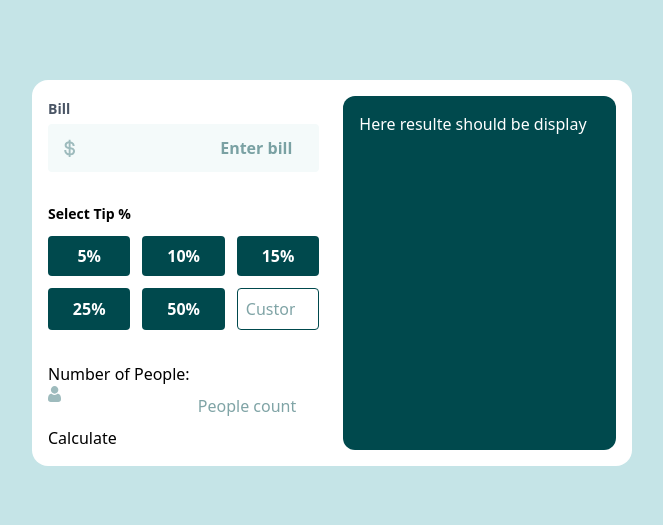
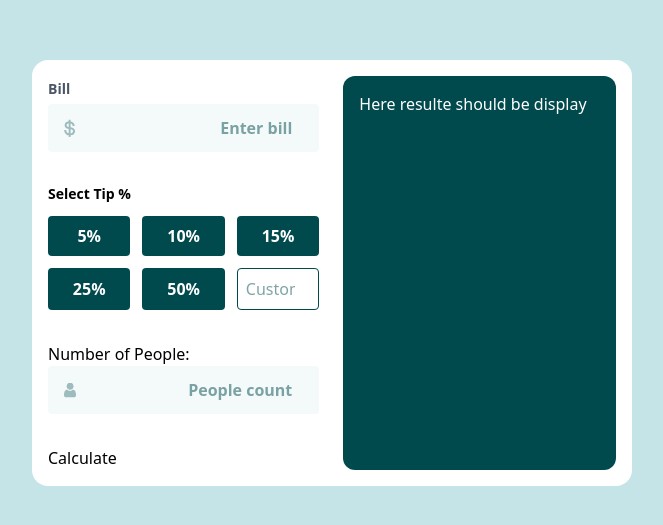
Before and after one commit to Skyz03/Tip-Calculator-Animation, a React (Vite) app: page / in a window 1280 px wide. Shown: the part 127-652 px from the top of the page, without its empty margins (308-971 px from the left). Built offline with nearby package versions, Linux system fonts and the light colour scheme.

Commit message:
apply styling in number of people section

```diff
--- a/src/components/TipCalculator.jsx
+++ b/src/components/TipCalculator.jsx
@@ -26,7 +26,8 @@ export default function TipCalculator() {
     <div className="flex flex-col md:flex-row gap-6 w-full max-w-[400px] sm:max-w-[500px] md:max-w-[600px]  bg-white text-black rounded-2xl p-4 ">
 
       <form onSubmit={handleSubmit(onSubmit)} className="w-full md:w-1/2">
-        <div className="min-w-full  mb-8">
+        {/* Bill seciton*/}
+        <section className="min-w-full  mb-8">
           <label className="text-sm text-gray-600 font-semibold">Bill</label>
           <div className="relative mt-1">
             <img src={dollarIcon} alt="doller_Icon"
@@ -41,10 +42,10 @@ export default function TipCalculator() {
           </div>
 
           {errors.bill && <span className="text-red-500 text-xs">Enter valid bill</span>}
-        </div>
+        </section>
 
-        {/* Tip Select Buttons */}
-        <div className="mb-8">
+        {/* Tip Select Buttons section */}
+        <section className="mb-8">
           <label className="block text-sm font-semibold">Select Tip %</label>
           <div className="grid grid-cols-3 gap-3 my-3">
             {tipOptions.map((tip) => (
@@ -72,22 +73,33 @@ export default function TipCalculator() {
             />
 
           </div>
-        </div>
+        </section>
 
-
+        {/* Number of People section */}
+        <section className="mb-8">
           <label>Number of People:</label>
+          <div className="relative">
             <img src={iconPerson} alt="personIcon"
-          className="absolute" />
+              className="absolute left-4 top-1/2 -translate-y-1/2 w-3" />
             <input
               type="number"
-          className="w-full relative p-2 text-right  text-[rgb(0,73,77)]"
+              className="w-full bg-[hsl(189,41%,97%)] p-3 pl-10 pr-3 text-right text-[hsl(183,100%,15%)] rounded-sm font-bold outline-none focus:ring-2 focus:ring-[hsl(172,67%,45%)]"
               placeholder="People count"
               {...register("people", { required: true, min: 1 })}
             />
-        {errors.people && <span>Enter number of people</span>}
+          </div>
+          {errors.people && <span className="text-red-500 text-xs">Enter number of people</span>}
+        </section>
+
 
         <button type="submit">Calculate</button>
       </form>
+
+
+
+
+
+
       {/* result of tip calculator */}
       <div className="w-full md:w-1/2 bg-[hsl(183,100%,15%)] text-white p-4 rounded-xl">
         <h1>Here resulte should be display</h1>
```
Lines whose indentation alone changed are shown as unchanged.
